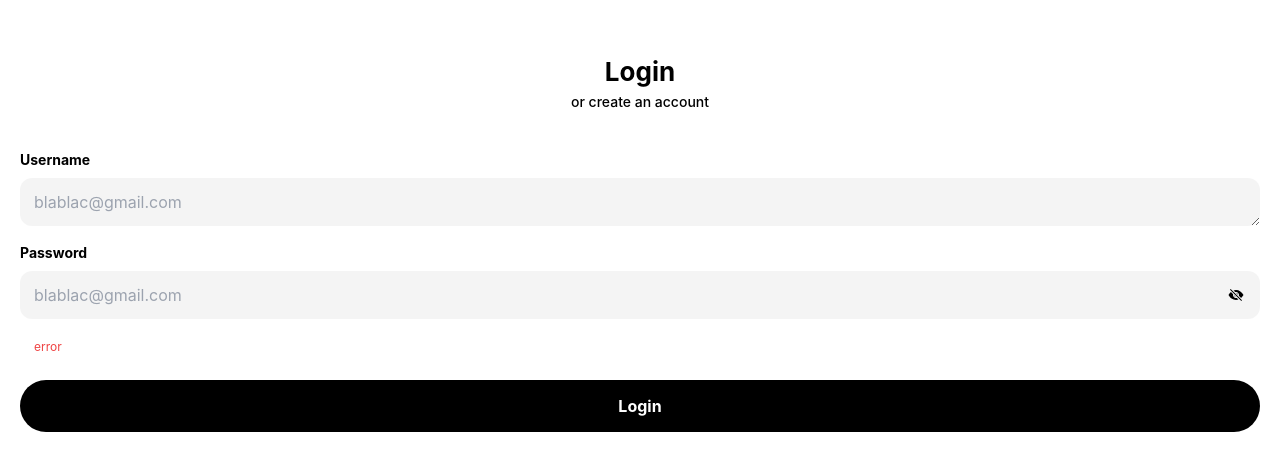
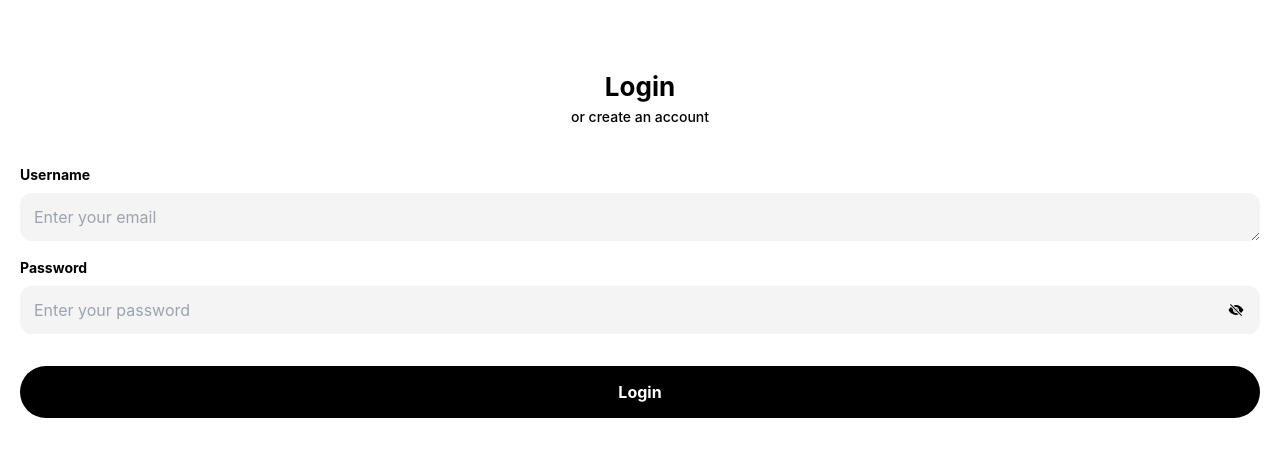
Before and after one commit to altafparves/todo-list, a React (Create React App) app: page /login in a window 1280 px wide. Shown: the part 158-628 px from the top of the page. Built offline with nearby package versions, Linux system fonts and the light colour scheme.

Commit message:
feat: redux to login page

```diff
--- a/src/hooks/useAuth.js
+++ b/src/hooks/useAuth.js
@@ -2,8 +2,7 @@
 import { useEffect } from "react";
 import { useDispatch, useSelector } from "react-redux";
 import { useNavigate } from "react-router-dom";
-import { loginSuccess, logout } from "../store/slices/authSlice";
-
+import { loginSuccess, logout } from "../store/authSlice";
 export const useAuth = () => {
   const dispatch = useDispatch();
   const navigate = useNavigate();
--- a/src/pages/login.jsx
+++ b/src/pages/login.jsx
@@ -1,9 +1,85 @@
-import FormItem from "../components/formItem"
+// import FormItem from "../components/formItem"
+// import Button from "../components/button";
+// import PasswordForm from "../components/passwordForm";
+// import { useState } from "react";
+// export default function Login(){
+//     const [formValues,setFormValues]=useState({
+//         username:'',
+//         password:'',
+//     })
+
+//     const handleUsernameChange = (value) => {
+//       setFormValues((prev) => ({
+//         ...prev,
+//         username: value,
+//       }));
+//     };
+
+//     console.log(formValues);
+
+//     return (
+//       <>
+//         <section className="w-full h-screen overflow-hidden bg-base flex justify-center items-center px-[20px]">
+//           <div className="content flex w-full h-auto flex-col items-center gap-[37px]">
+//             <p className="flex flex-col items-center text-center text-26-700">
+//               Login
+//               <span className="text-14-500">or create an account</span>
+//             </p>
+//             <div className="form w-full flex flex-col gap-[16px]">
+//               <FormItem label="Username" onChange={handleUsernameChange} placeholder="blablac@gmail.com" />
+//               <PasswordForm label="Password" placeholder="blablac@gmail.com" />
+//               <div className="flex flex-col gap-[8px] w-full">
+//                 <p className="mt-[3px] pl-[14px] text-11-400 text-red-500">error</p>
+//                 <Button className="mt-[16px]">Login</Button>
+//               </div>
+//             </div>
+//           </div>
+//         </section>
+//       </>
+//     );
+// }
+import { useState } from "react";
+import FormItem from "../components/formItem";
 import Button from "../components/button";
 import PasswordForm from "../components/passwordForm";
-export default function Login(){
+import useAuth from "../hooks/useAuth";
+
+export default function Login() {
+  const [formValues, setFormValues] = useState({
+    username: "",
+    password: "",
+  });
+
+  const [error, setError] = useState(null);
+  const { login } = useAuth(); // Access the login function from useAuth
+
+  const handleUsernameChange = (value) => {
+    setFormValues((prev) => ({
+      ...prev,
+      username: value,
+    }));
+  };
+
+  const handlePasswordChange = (value) => {
+    setFormValues((prev) => ({
+      ...prev,
+      password: value,
+    }));
+  };
+    console.log(formValues);
+
+
+  const handleSubmit = async () => {
+    try {
+      setError(null); // Reset error state
+      await login(formValues); // Call the login function
+      console.log(formValues);
+    } catch (err) {
+      setError(err.message); // Set error message if login fails
+    }
+  };
+
   return (
-      <>
     <section className="w-full h-screen overflow-hidden bg-base flex justify-center items-center px-[20px]">
       <div className="content flex w-full h-auto flex-col items-center gap-[37px]">
         <p className="flex flex-col items-center text-center text-26-700">
@@ -11,15 +87,16 @@ export default function Login(){
           <span className="text-14-500">or create an account</span>
         </p>
         <div className="form w-full flex flex-col gap-[16px]">
-              <FormItem label="Username" placeholder="blablac@gmail.com" />
-              <PasswordForm label="Password" placeholder="blablac@gmail.com" />
+          <FormItem label="Username" onChange={handleUsernameChange} placeholder="Enter your email" />
+          <PasswordForm label="Password" onChange={handlePasswordChange} placeholder="Enter your password" />
           <div className="flex flex-col gap-[8px] w-full">
-                <p className="mt-[3px] pl-[14px] text-11-400 text-red-500">error</p>
-                <Button className="mt-[16px]">Login</Button>
+            {error && <p className="mt-[3px] pl-[14px] text-11-400 text-red-500">{error}</p>}
+            <Button className="mt-[16px]" onClick={handleSubmit}>
+              Login
+            </Button>
           </div>
         </div>
       </div>
     </section>
-      </>
   );
 }
```
Lines whose indentation alone changed are shown as unchanged.
